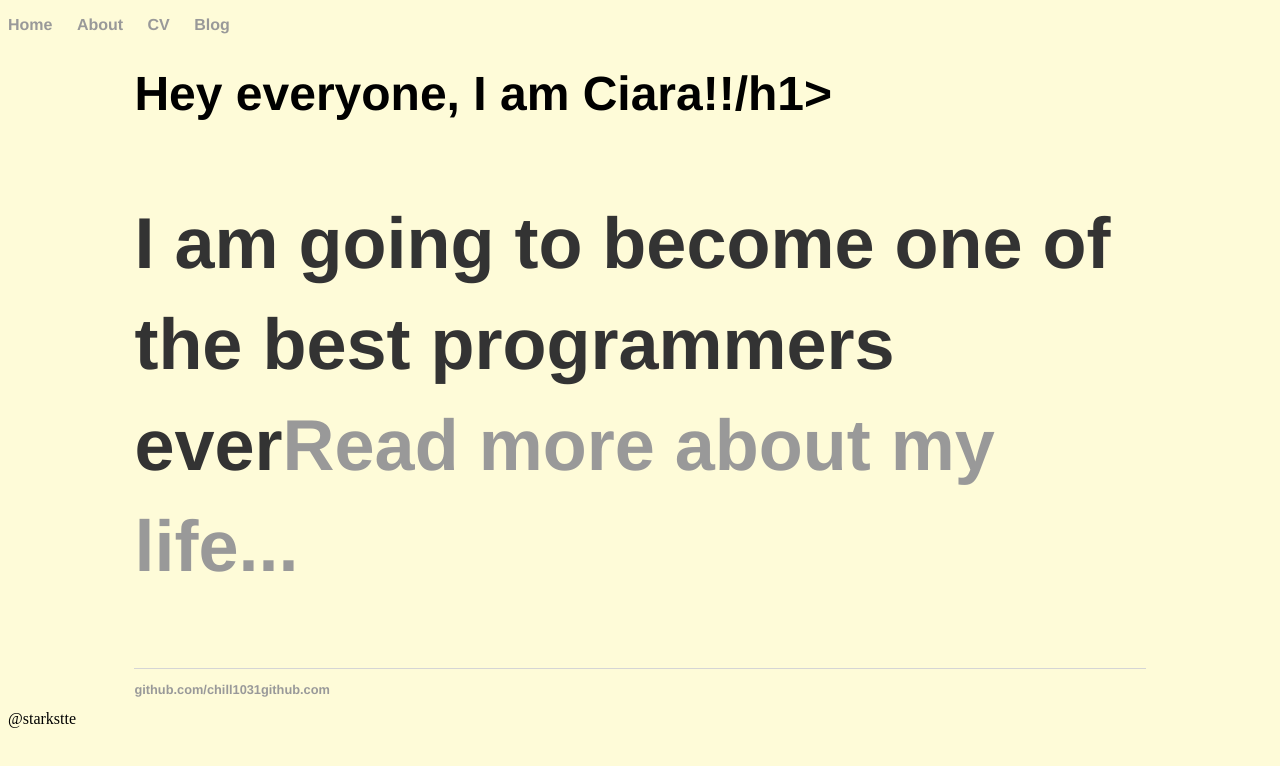
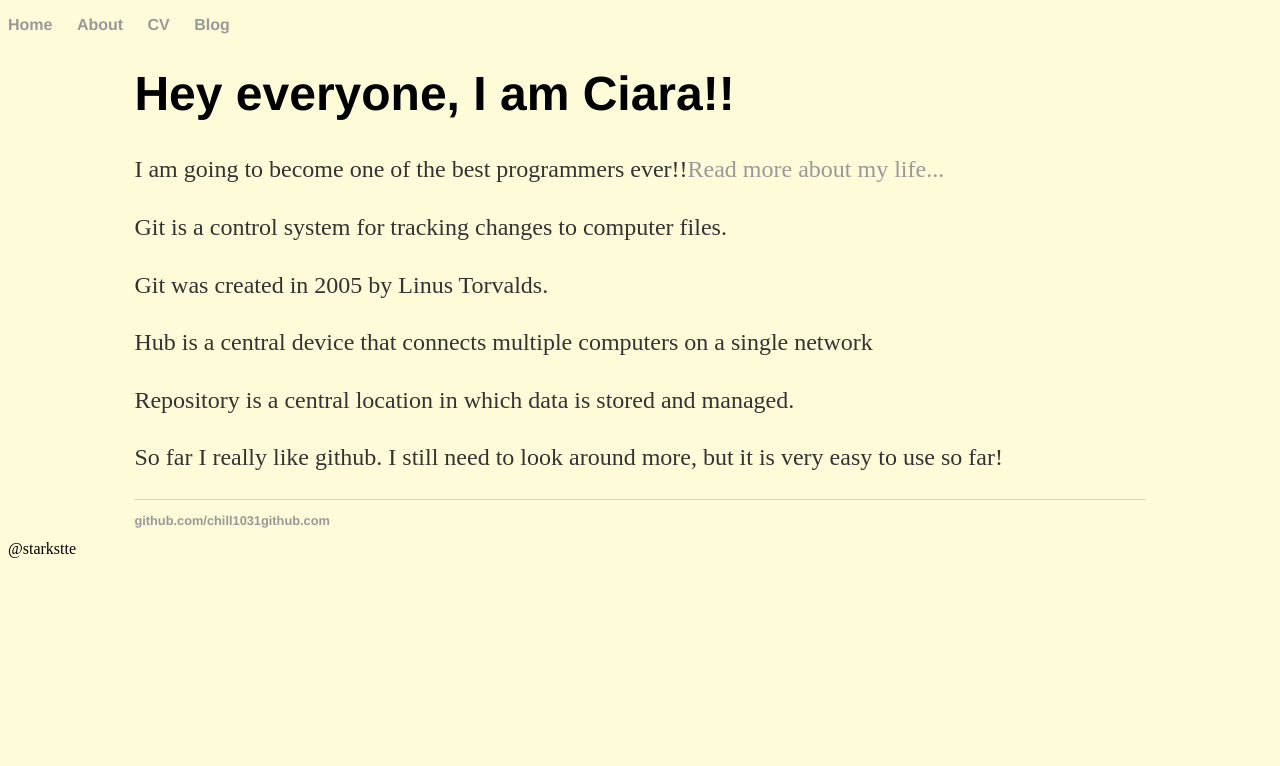
Before and after one commit to chill1031/chill1031.github.io, a plain HTML site: page index.html in a window 1280 px wide. Drawn offline with Linux system fonts and the light colour scheme.

Commit message:
Update index.html

```diff
--- a/index.html
+++ b/index.html
@@ -38,9 +38,14 @@
 
     		<div class="blurb">
 
-        		<h1>Hey everyone, I am Ciara!!/h1>
+        		<h1>Hey everyone, I am Ciara!!</h1>
 
-				<p>I am going to become one of the best programmers ever<a href="#">Read more about my life...</a></p>
+				<p>I am going to become one of the best programmers ever!!<a href="#">Read more about my life...</a></p>
+			<p> Git is a control system for tracking changes to computer files.</p>
+			<p> Git was created in 2005 by Linus Torvalds.</p>
+			<p> Hub is a central device that connects multiple computers on a single network</p>
+			<p> Repository is a central location in which data is stored and managed.</p>
+			<p> So far I really like github. I still need to look around more, but it is very easy to use so far!</p>
 
     		</div>
 
```
